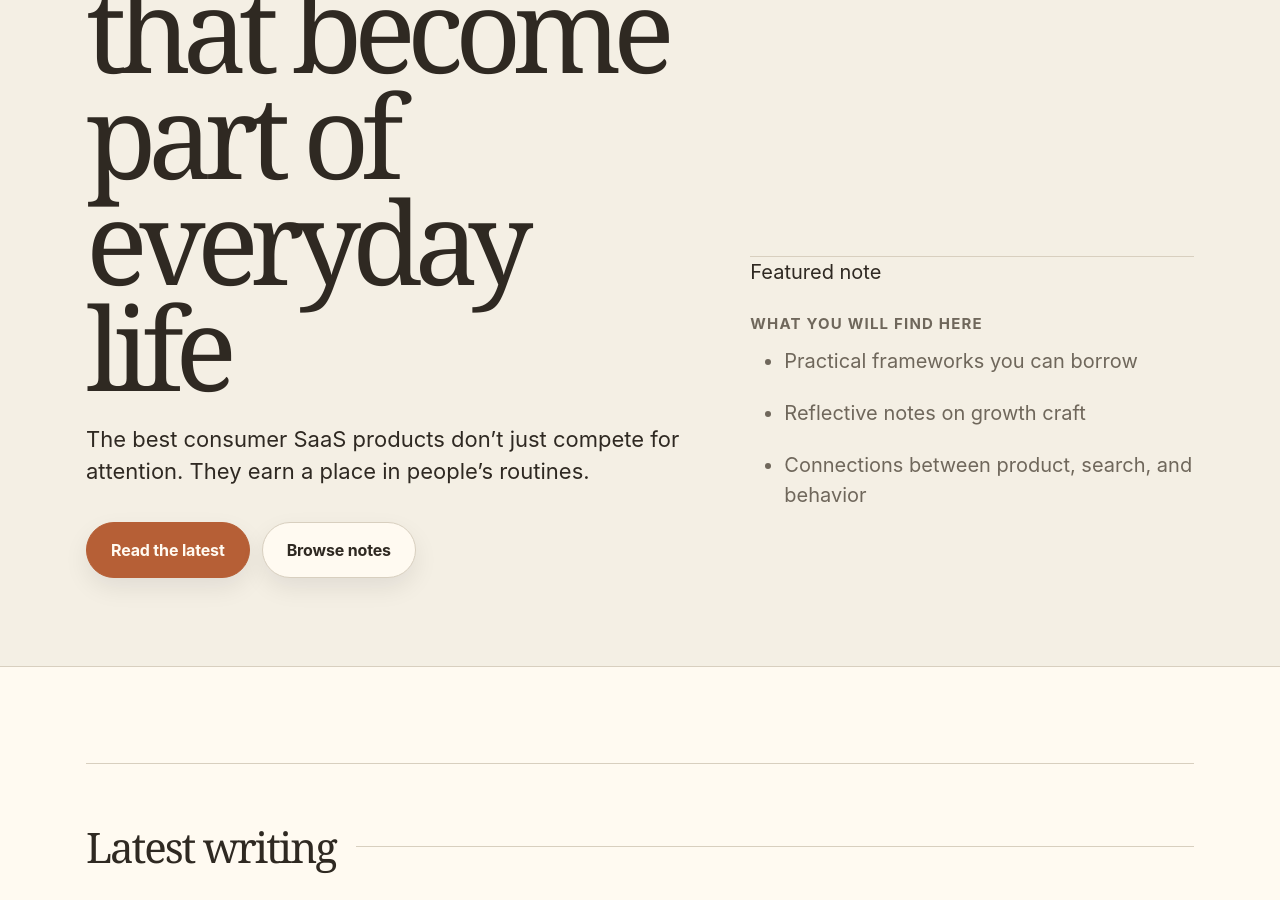
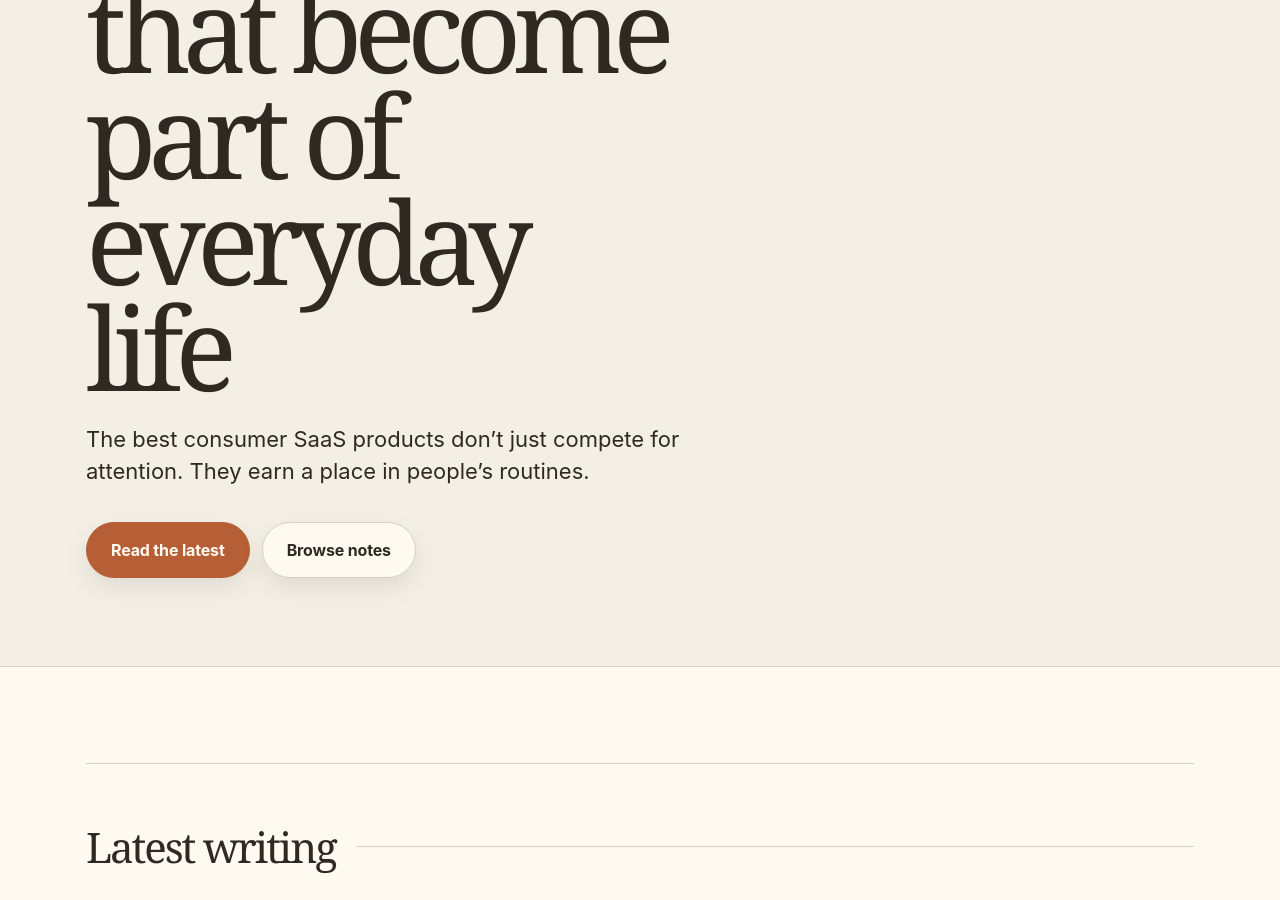
Before and after one commit to austinjbay/austinjbay.github.io, a Jekyll site: the page built from index.md, in a window 1280 px wide and 900 px high, scrolled down 458 px. Built offline with Jekyll 4.4.1, drawn with Linux system fonts in a browser that asks for light colours; nearby versions of some CDN libraries.

Commit message:
Remove homepage featured note panel

```diff
--- a/_includes/hero.html
+++ b/_includes/hero.html
@@ -29,28 +29,6 @@
             {% endif %}
           </div>
 
-          <div class="hero__right">
-            <div class="hero__panel">
-              <span class="hero__panel-label">Featured note</span>
-              {% if desk_post %}
-              <div class="hero__panel-block">
-                <p class="hero__panel-title">Current artifact</p>
-                <a class="hero__panel-link" href="{{ desk_post.url | relative_url }}">{{ desk_post.title }}</a>
-                <p class="hero__panel-copy">
-                  {% if desk_post.description %}{{ desk_post.description }}{% else %}A practical note from the growth product desk.{% endif %}
-                </p>
-              </div>
-              {% endif %}
-              <div class="hero__panel-block">
-                <p class="hero__panel-title">What you will find here</p>
-                <ul class="hero__panel-list">
-                  <li>Practical frameworks you can borrow</li>
-                  <li>Reflective notes on growth craft</li>
-                  <li>Connections between product, search, and behavior</li>
-                </ul>
-              </div>
-            </div>
-          </div>
         </div>
       </div>
     </div>
```
